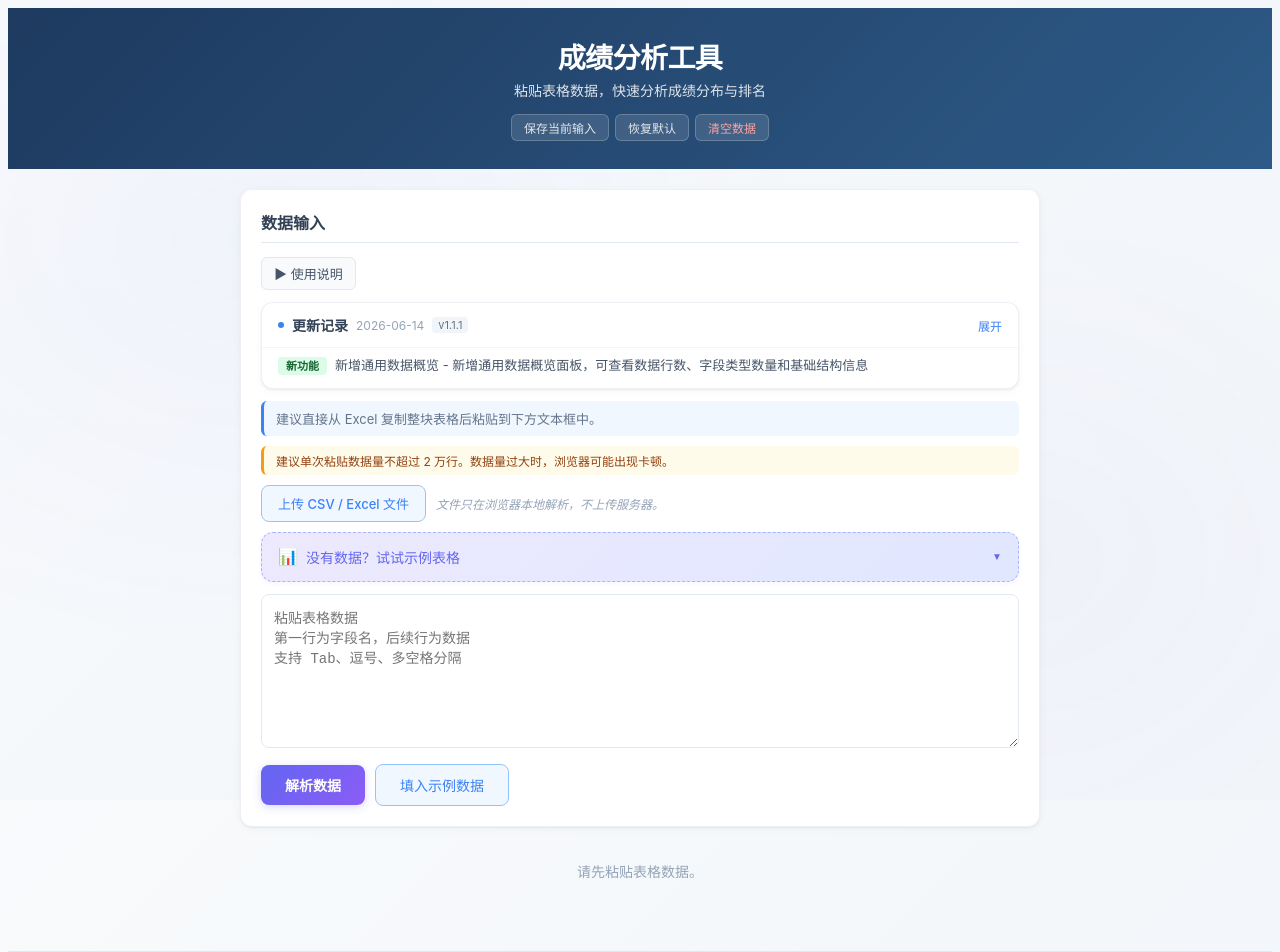
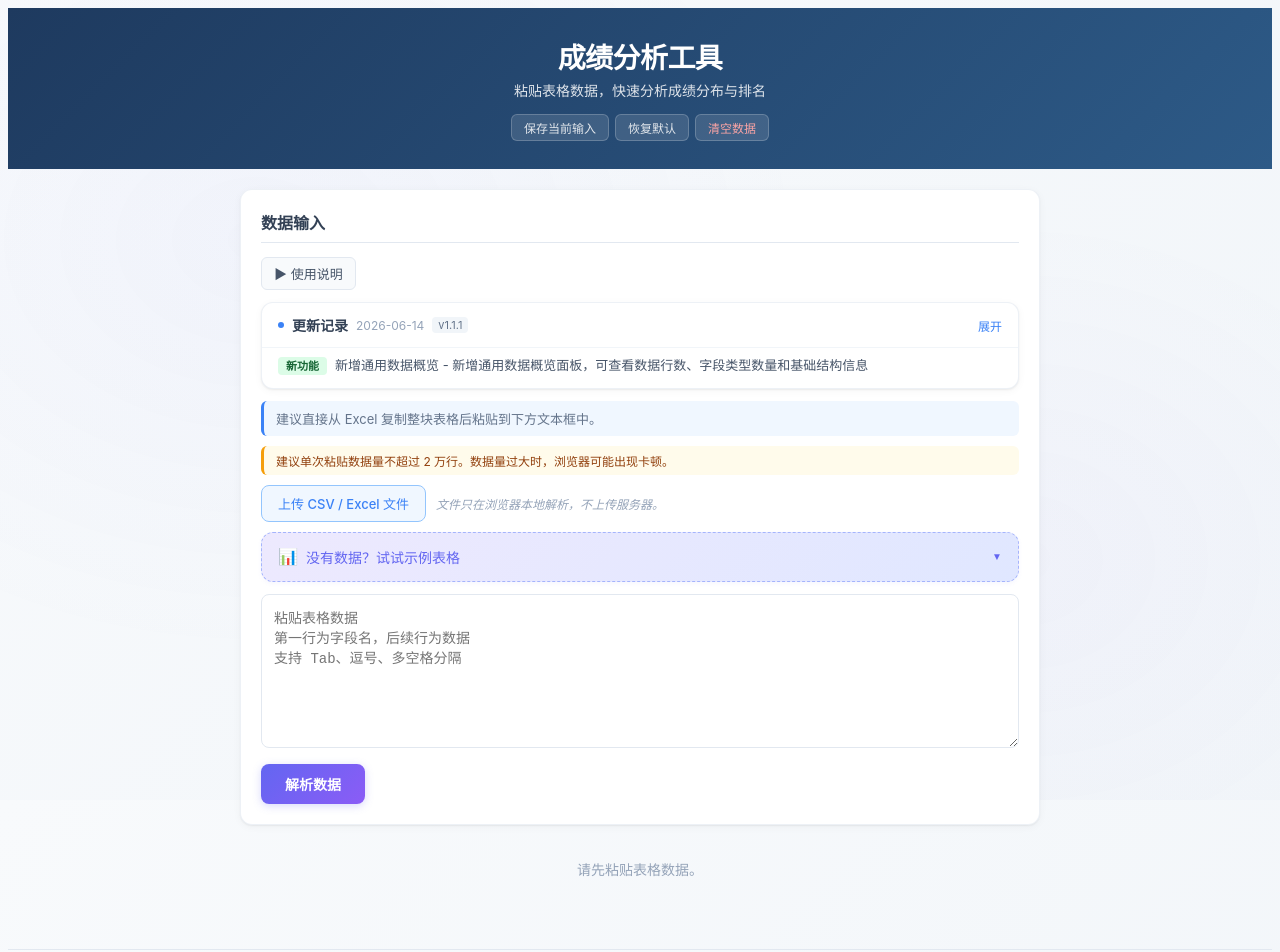
Before and after one commit to 2026heita/score-analysis-tool, a React (Vite) app: page / in a window 1280 px wide. Shown: the top 952 px of the page. Built offline with nearby package versions, Linux system fonts and the light colour scheme.

Commit message:
fix: remove duplicate sample data button, keep only SampleDataSelector

```diff
--- a/src/App.tsx
+++ b/src/App.tsx
@@ -422,24 +422,6 @@ export default function App() {
     setTimeout(() => setSaveMsg(null), 2000);
   }, []);
 
-  const handleFillSample = useCallback(() => {
-    if (rawText.trim() && !window.confirm('当前输入会被示例数据覆盖，是否继续？')) return;
-    const def = getSystemDefaultState();
-    setRawText(def.rawText);
-    try {
-      const result = parseTableText(def.rawText);
-      setParsedData(result);
-      setParseWarnings(result.warnings || []);
-      setParseError(null);
-      setSelectedField(def.selectedField);
-      setInputValue(def.inputValue);
-      setActiveChartTab(def.activeChartTab as ChartTab);
-      setTraditionalEntries(def.traditionalSubjectRadar.entries);
-      // textarea 回到顶部
-      setTimeout(() => { textareaRef.current?.scrollTo({ top: 0 }); }, 0);
-    } catch { /* 静默 */ }
-  }, [rawText]);
-
   const handleLoadSampleDataset = useCallback((dataset: SampleDataset) => {
     if (rawText.trim() && !window.confirm('当前输入会被示例数据覆盖，是否继续？')) return;
 
@@ -668,7 +650,6 @@ export default function App() {
           />
           <div style={styles.parseRow}>
             <button className="parse-btn" style={styles.parseButton} onClick={handleParse}>解析数据</button>
-            <button className="sample-btn" style={styles.sampleButton} onClick={handleFillSample}>填入示例数据</button>
           </div>
           {parseError && <p style={styles.error}>{parseError}</p>}
           {fileError && <p style={styles.error}>{fileError}</p>}
```
